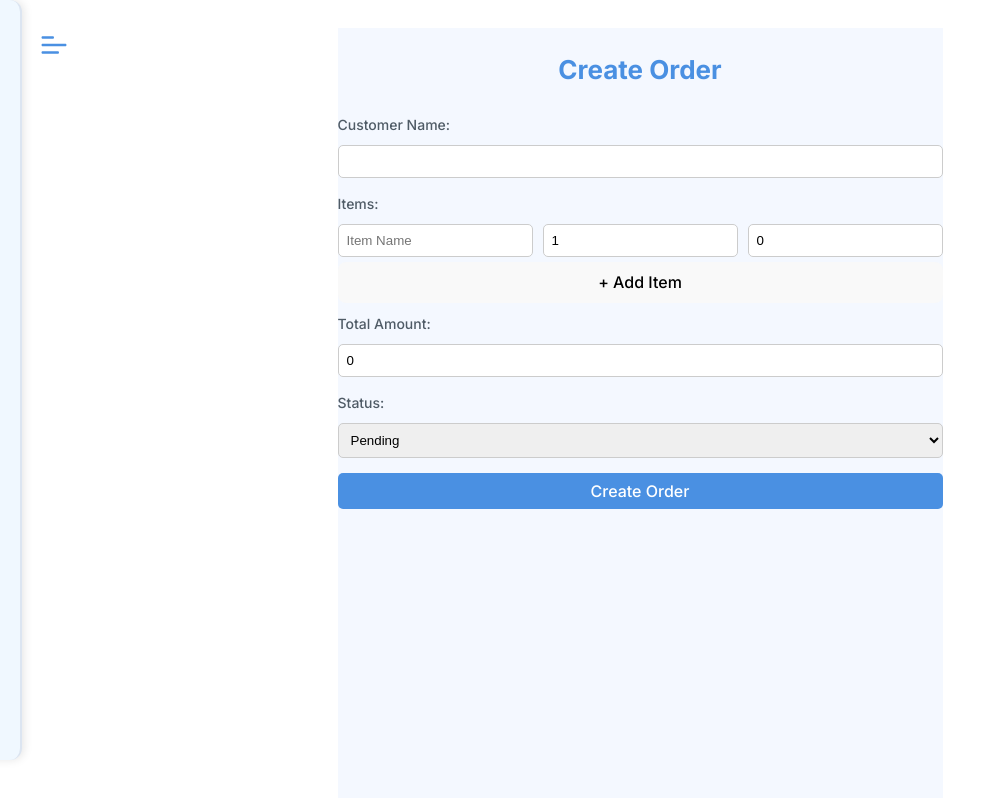
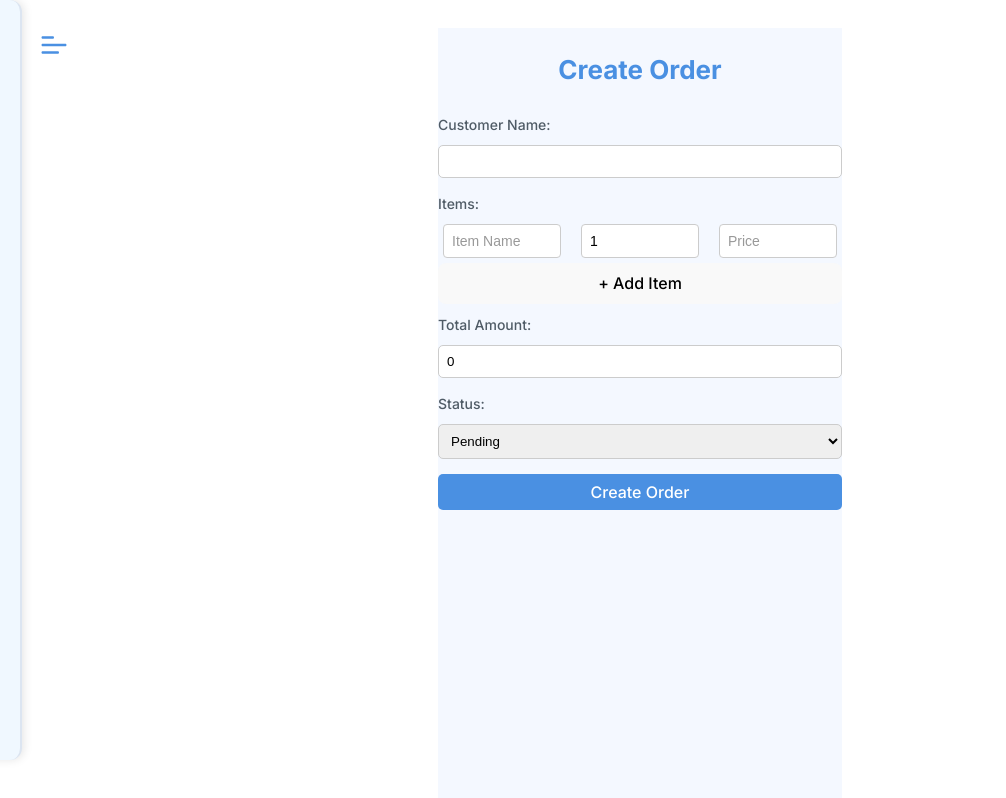
Before and after one commit to Adityagupta9/food-appi-frontend, a React (Vite) app: page /create-order in a window 1280 px wide. Shown: the top 798 px of the page, without its empty margins (0-1006 px from the left). Built offline with nearby package versions, Linux system fonts and the light colour scheme; no server answers.

Commit message:
Fixed reCAPTCHA and login issues

```diff
--- a/package.json
+++ b/package.json
@@ -16,6 +16,7 @@
     "react": "^18.3.1",
     "react-chartjs-2": "^5.3.0",
     "react-dom": "^18.3.1",
+    "react-google-recaptcha": "^3.1.0",
     "react-icons": "^5.4.0",
     "react-loader-spinner": "^6.1.6",
     "react-router-dom": "^7.1.5",
--- a/src/components/CreateOrder.jsx
+++ b/src/components/CreateOrder.jsx
@@ -94,8 +94,23 @@ const CreateOrder = () => {
           {items.map((item, index) => (
             <div key={index} className="item-row">
               <input type="text" placeholder="Item Name" value={item.name} onChange={(e) => handleItemChange(index, "name", e.target.value)} required />
-              <input type="number" placeholder="Quantity" min="1" value={item.quantity} onChange={(e) => handleItemChange(index, "quantity", e.target.value)} required />
-              <input type="number" placeholder="Price" min="0" value={item.price} onChange={(e) => handleItemChange(index, "price", e.target.value)} required />
+              <input
+  type="number"
+  placeholder="Quantity"
+  min="1"
+  value={item.quantity || ""}  // Ensure placeholder appears when empty
+  onChange={(e) => handleItemChange(index, "quantity", e.target.value)}
+  required
+/>
+<input
+  type="number"
+  placeholder="Price"
+  min="0"
+  value={item.price || ""}
+  onChange={(e) => handleItemChange(index, "price", e.target.value)}
+  required
+/>
+
             </div>
           ))}
           <button type="button" onClick={handleAddItem}>+ Add Item</button>
--- a/src/components/Dashborad.jsx
+++ b/src/components/Dashborad.jsx
@@ -127,7 +127,7 @@ const Dashboard = () => {
                 </div>
                 <div className="stats">
                   <p className="staff-count"><strong>TOTAL STAFF:</strong> {staffCount}</p>
-                  <p><strong>Total Revenue from Completed Orders:</strong> ${totalAmount}</p>
+                  <p><strong>Total Revenue from Completed Orders:</strong> ₹{totalAmount}</p>
                 </div>
               </div>
               <button className="delete-all-btn" onClick={() => setShowModal(true)}>
@@ -151,7 +151,7 @@ const Dashboard = () => {
                     <tr key={order._id}>
                       <td>{order.customerName}</td>
                       <td>{order.items.map(item => item.name).join(", ")}</td>
-                      <td>${order.totalAmount}</td>
+                      <td>₹{order.totalAmount}</td>
                       <td className={`status-${order.status.toLowerCase()}`}>{order.status}</td>
                     </tr>
                   ))}
--- a/src/components/Login.jsx
+++ b/src/components/Login.jsx
@@ -1,28 +1,43 @@
 import React, { useState } from "react";
 import axios from "axios";
 import { useNavigate } from "react-router-dom";
-import Spinner from "./Spinner"; // ✅ Import Spinner Component
+import Spinner from "./Spinner";
 import "../style/Login.css";
 import { LuMail } from "react-icons/lu";
 import { MdPassword } from "react-icons/md";
 import Footer from "./Footer";
-import Logo from "../img/logo.png";
 import { IoPerson } from "react-icons/io5";
+import ReCAPTCHA from "react-google-recaptcha"; // ✅ Import reCAPTCHA
 
 const Login = () => {
   const baseURL = import.meta.env.REACT_APP_BASEURL;
+  const reCaptchaKey = import.meta.env.REACT_APP_RECAPTCHA_SITE_KEY;
   const [email, setEmail] = useState("");
   const [password, setPassword] = useState("");
+  const [captchaValue, setCaptchaValue] = useState(null); // ✅ State for CAPTCHA
   const [error, setError] = useState("");
-  const [loading, setLoading] = useState(false); // ✅ State for Loading
+  const [loading, setLoading] = useState(false);
   const navigate = useNavigate();
 
   const handleSubmit = async (e) => {
     e.preventDefault();
-    setLoading(true); // ✅ Show Spinner
+    setLoading(true);
+
+    if (!captchaValue) {
+      setError("Please complete the CAPTCHA");
+      setLoading(false);
+      return;
+    }
+
+    const loginData = {
+      email,
+      password,
+      recaptchaToken: captchaValue, // ✅ Ensure this matches backend field name
+    };
+
 
     try {
-      const response = await axios.post(`${baseURL}/auth/login`, { email, password });
+      const response = await axios.post(`${baseURL}/auth/login`, loginData);
       localStorage.setItem("token", response.data.token);
 
       if (response.data.role === "admin") {
@@ -31,21 +46,21 @@ const Login = () => {
         navigate("/staff/orders");
       }
     } catch (error) {
-      setError("Invalid email or password");
-      console.log(error);
+      console.error("❌ Login error:", error.response?.data || error.message);
+      setError(error.response?.data?.message || "Invalid email or password");
     } finally {
-      setLoading(false); // ✅ Hide Spinner
+      setLoading(false);
     }
   };
 
+
   return (
     <div className="login-container">
-      <img className="logo-img" src={Logo} alt="" />
       <div className="login-box">
         <h2><span><IoPerson/></span> Login to Food Appi</h2>
         {error && <div className="error-message">{error}</div>}
 
-        {loading ? <Spinner /> : ( // ✅ Show Spinner Component when loading
+        {loading ? <Spinner /> : (
           <form onSubmit={handleSubmit}>
             <div className="input-group">
               <label htmlFor="email"><span><LuMail/></span> Email</label>
@@ -55,6 +70,14 @@ const Login = () => {
               <label htmlFor="password"><span><MdPassword/></span> Password</label>
               <input type="password" id="password" value={password} onChange={(e) => setPassword(e.target.value)} required />
             </div>
+
+            {/* ✅ Google reCAPTCHA */}
+            <ReCAPTCHA
+              sitekey={reCaptchaKey} // ✅ Use curly braces
+              onChange={(value) => setCaptchaValue(value)}
+            />
+
+
             <button type="submit" className="login-btn">Login</button>
           </form>
         )}
--- a/src/style/CreateOrder.css
+++ b/src/style/CreateOrder.css
@@ -38,6 +38,25 @@
   .item-row {
     display: flex;
     gap: 10px;
+  }
+  .item-row input {
+    width: 100px;  /* Adjust width */
+    padding: 8px;
+    margin: 5px;
+    font-size: 14px;
+    border: 1px solid #ccc;
+    border-radius: 4px;
+  }
+
+  .item-row input::placeholder {
+    color: #999; /* Light gray to be visible */
+    opacity: 1; /* Ensure full opacity */
+  }
+
+  .item-row {
+    display: flex;
+    gap: 10px; /* Ensure spacing between inputs */
+    align-items: center;
   }
 
   .create-order-btn {
--- a/src/style/Footer.css
+++ b/src/style/Footer.css
@@ -1,6 +1,6 @@
 /* Footer Styling */
 .footer {
-    background-color: #1f2635e3;
+    background-color: #1f2635;
     color: #ffffff;
     text-align: center;
     padding: 15px 10px;
--- a/src/style/Login.css
+++ b/src/style/Login.css
@@ -14,7 +14,7 @@
 }
 
 .login-box {
-  width: 350px;
+  width: 340px;
   padding: 25px;
   background-color: #ffffff;
   box-shadow: 0 10px 20px rgba(0, 0, 0, 0.1);
@@ -77,6 +77,7 @@ label span{
   cursor: pointer;
   font-weight: bold;
   transition: 0.3s;
+  margin-top: 10px;
 }
 
 .login-btn:hover {
```
Also changed, not shown: src/App.jsx (line endings or trailing spaces), 2 other files (tests, documents, lock files or other folders).
